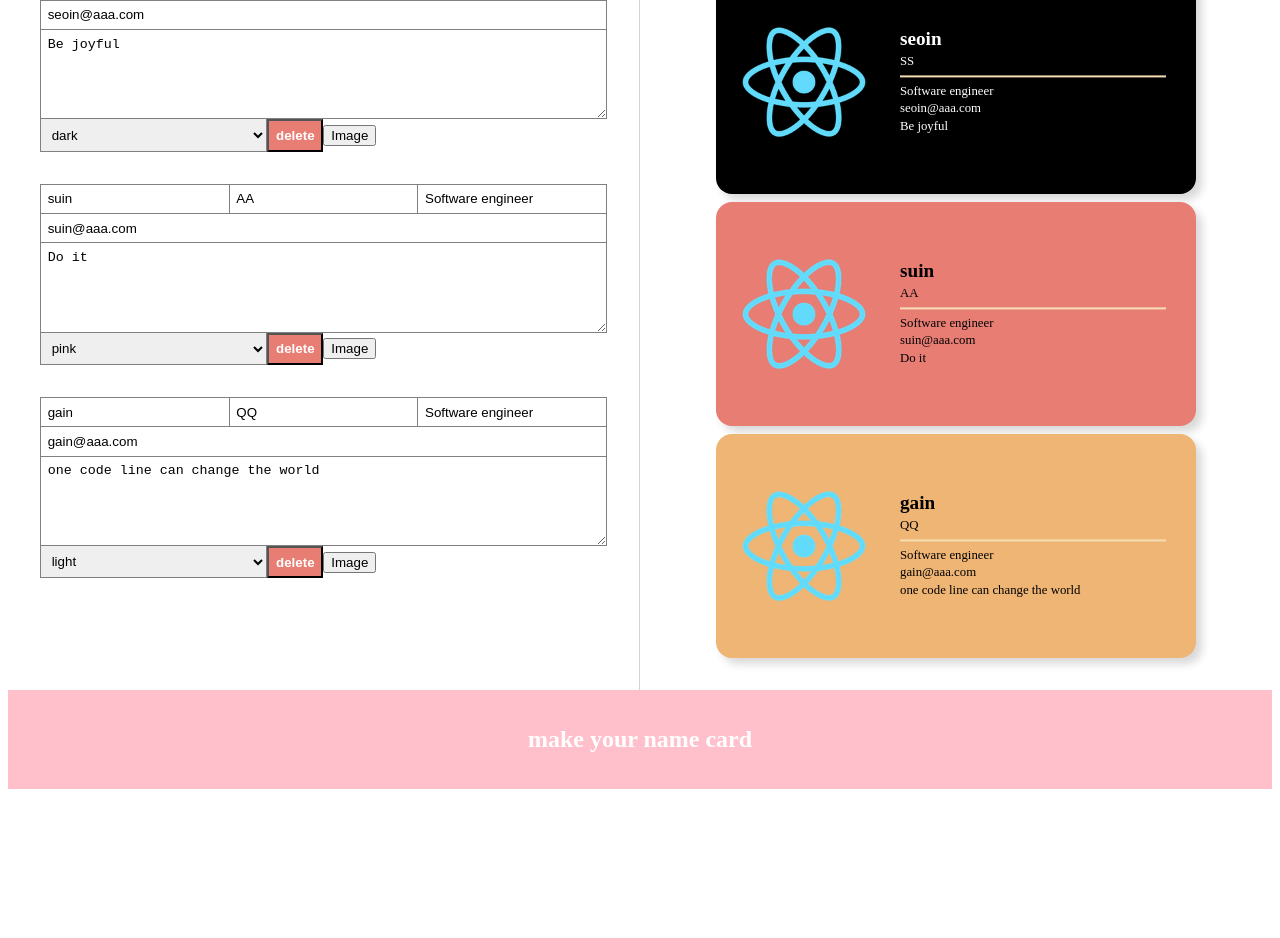
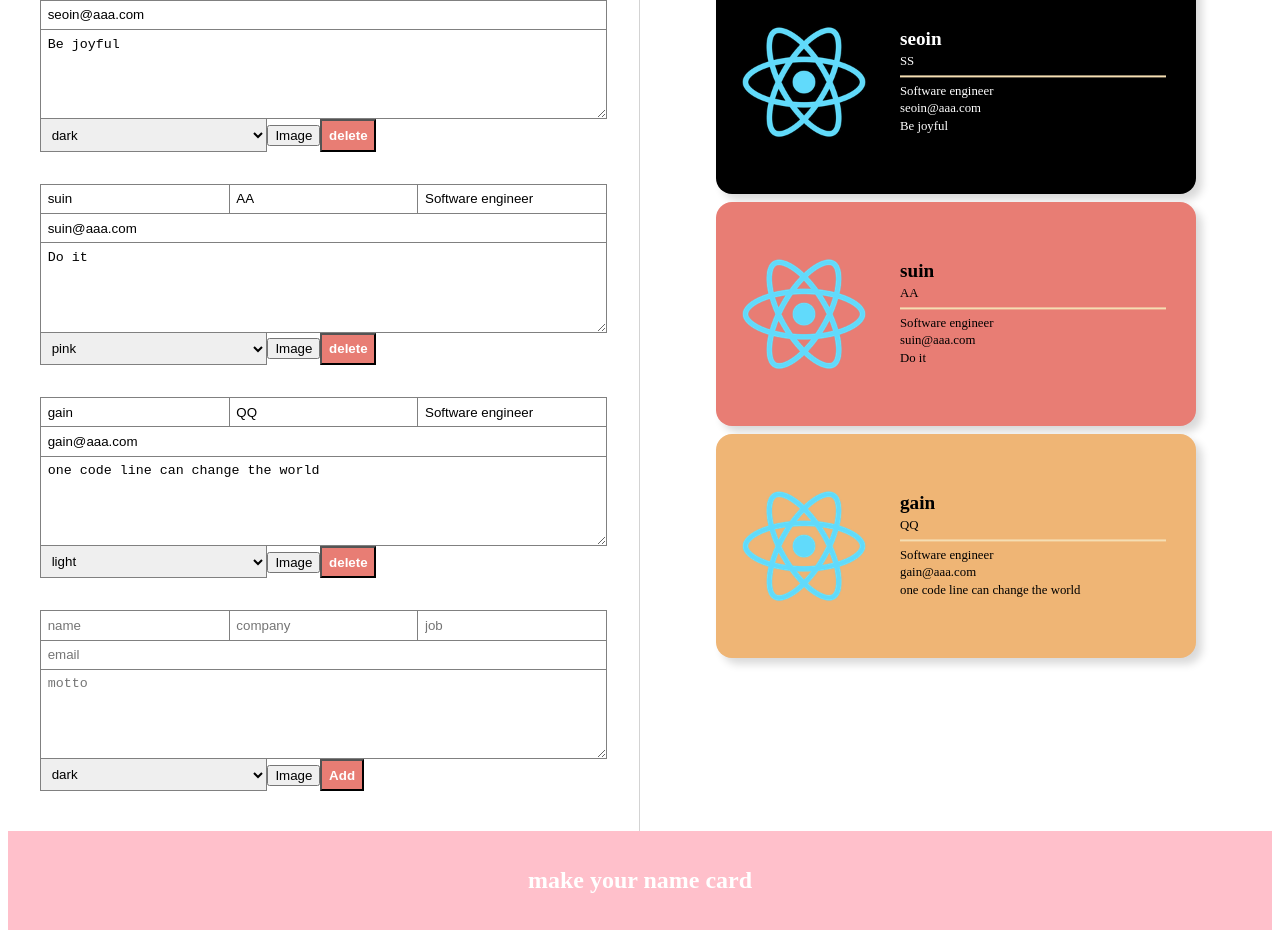
Before and after one commit to tjdls111/react-card-maker, a React (Create React App) app: page /maker in a window 1280 px wide. Shown: the part 660-1598 px from the top of the page. Before the commit the page ends 1457 px from the top, so only its background shows below. Built offline with nearby package versions, Linux system fonts and the light colour scheme; no server answers; sample sign-in values are in the browser's storage.

Commit message:
Create AddForm

```diff
--- /dev/null
+++ b/src/components/add_form/add_form.jsx
@@ -0,0 +1,83 @@
+import React, { useState, useRef } from "react";
+import Button from "../button/button";
+import ImgInput from "../img_input/img_input";
+import styles from "./add_form.module.css";
+
+function AddForm({ onAdd }) {
+  const formRef = useRef();
+  const nameRef = useRef();
+  const companyRef = useRef();
+  const jobRef = useRef();
+  const emailRef = useRef();
+  const mottoRef = useRef();
+  const themeRef = useRef();
+
+  const onSubmit = (e) => {
+    e.preventDefault();
+    const card = {
+      id: Date.now(),
+      name: nameRef.current.value || "",
+      company: companyRef.current.value || "",
+      job: jobRef.current.value || "",
+      email: emailRef.current.value || "",
+      motto: mottoRef.current.value || "",
+      theme: themeRef.current.value || "",
+      imgName: "",
+      imgURL: "",
+    };
+    formRef.current.reset();
+    onAdd(card);
+  };
+
+  return (
+    <form ref={formRef} className={styles.form} onSubmit={onSubmit}>
+      <input
+        type="text"
+        className={styles.text}
+        name="name"
+        placeholder="name"
+        ref={nameRef}
+      />
+      <input
+        ref={companyRef}
+        type="text"
+        className={styles.text}
+        name="company"
+        placeholder="company"
+      />
+      <input
+        type="text"
+        className={styles.text}
+        name="job"
+        placeholder="job"
+        ref={jobRef}
+      />
+      <input
+        type="text"
+        className={styles.text}
+        name="email"
+        placeholder="email"
+        ref={emailRef}
+      />
+      <textarea
+        className={styles.textarea}
+        name="motto"
+        placeholder="motto"
+        cols="30"
+        rows="5"
+        ref={mottoRef}
+      />
+      <select className={styles.select} name="theme" ref={themeRef}>
+        <option value="dark">dark</option>
+        <option value="light">light</option>
+        <option value="pink">pink</option>
+      </select>
+      <div className={styles.fileInput}>
+        <ImgInput className={styles.inputBtn} />
+        <Button className={styles.button} name="Add" />
+      </div>
+    </form>
+  );
+}
+
+export default AddForm;
--- /dev/null
+++ b/src/components/add_form/add_form.module.css
@@ -0,0 +1,39 @@
+.form {
+  display: flex;
+  width: 100%;
+  flex-wrap: wrap;
+  border-top: 1px solid gray;
+  border-left: 1px solid gray;
+  margin-bottom: 2em;
+}
+
+.text,
+.textarea,
+.select {
+  width: 100%;
+  border: 0;
+  padding: 0.5em;
+  border-bottom: 1px solid gray;
+  border-right: 1px solid gray;
+}
+
+.text,
+.select {
+  flex: 1 1 30%;
+}
+
+.input:focus,
+.text:focus,
+.textarea:focus,
+.select:focus {
+  outline: 0;
+}
+
+.textarea {
+  flex-basis: 100%;
+}
+
+.fileInput {
+  padding: 0;
+  flex: 1 1 50%;
+}
--- a/src/components/card_edit_form/card_edit_form.jsx
+++ b/src/components/card_edit_form/card_edit_form.jsx
@@ -33,8 +33,8 @@ function CardEditForm({ card }) {
         <option value="pink">pink</option>
       </select>
       <div className={styles.fileInput}>
+        <ImgInput className={styles.inputBtn} />
         <Button className={styles.button} name="delete" onClick={onSubmit} />
-        <ImgInput className={styles.inputBtn} />
       </div>
     </form>
   );
--- a/src/components/card_maker/card_maker.jsx
+++ b/src/components/card_maker/card_maker.jsx
@@ -1,14 +1,16 @@
 import React from "react";
 import CardEditForm from "../card_edit_form/card_edit_form";
 import styles from "./cardmaker.module.css";
+import AddForm from "../add_form/add_form";
 
-function CardMaker({ data }) {
+function CardMaker({ data, addCard }) {
   return (
     <section className={styles.editor}>
       <h1 className={styles.title}>Card Maker</h1>
       {data.map((d) => (
-        <CardEditForm card={d} />
+        <CardEditForm key={d.id} card={d} />
       ))}
+      <AddForm onAdd={addCard} />
     </section>
   );
 }
--- a/src/components/maker/maker.jsx
+++ b/src/components/maker/maker.jsx
@@ -48,6 +48,10 @@ function Maker({ authService }) {
   };
   const navigate = useNavigate();
 
+  const addCard = (card) => {
+    const updated = [...data, card];
+    setData(updated);
+  };
   useEffect(() => {
     authService.onAuthChange((user) => {
       if (!user) {
@@ -59,7 +63,7 @@ function Maker({ authService }) {
     <section className={styles.maker}>
       <Header onLogout={onLogout} />
       <div className={styles.container}>
-        <CardMaker data={data} />
+        <CardMaker data={data} addCard={addCard} />
         <CardPreview data={data} />
       </div>
 
--- a/src/services/firebase.js
+++ b/src/services/firebase.js
@@ -8,7 +8,6 @@ const firebaseConfig = {
   storageBucket: process.env.REACT_APP_FIREBASE_STORAGE_BUCKET,
 };
 
-console.log(process.env.REACT_APP_FIREBASE_API_KEY);
 // Initialize Firebase
 const firebaseApp = firebase.initializeApp(firebaseConfig);
 export default firebaseApp;
```
Also changed, not shown: public/images/logo.svg (deleted), public/images/logo192.png (added), public/robots.txt (deleted).
